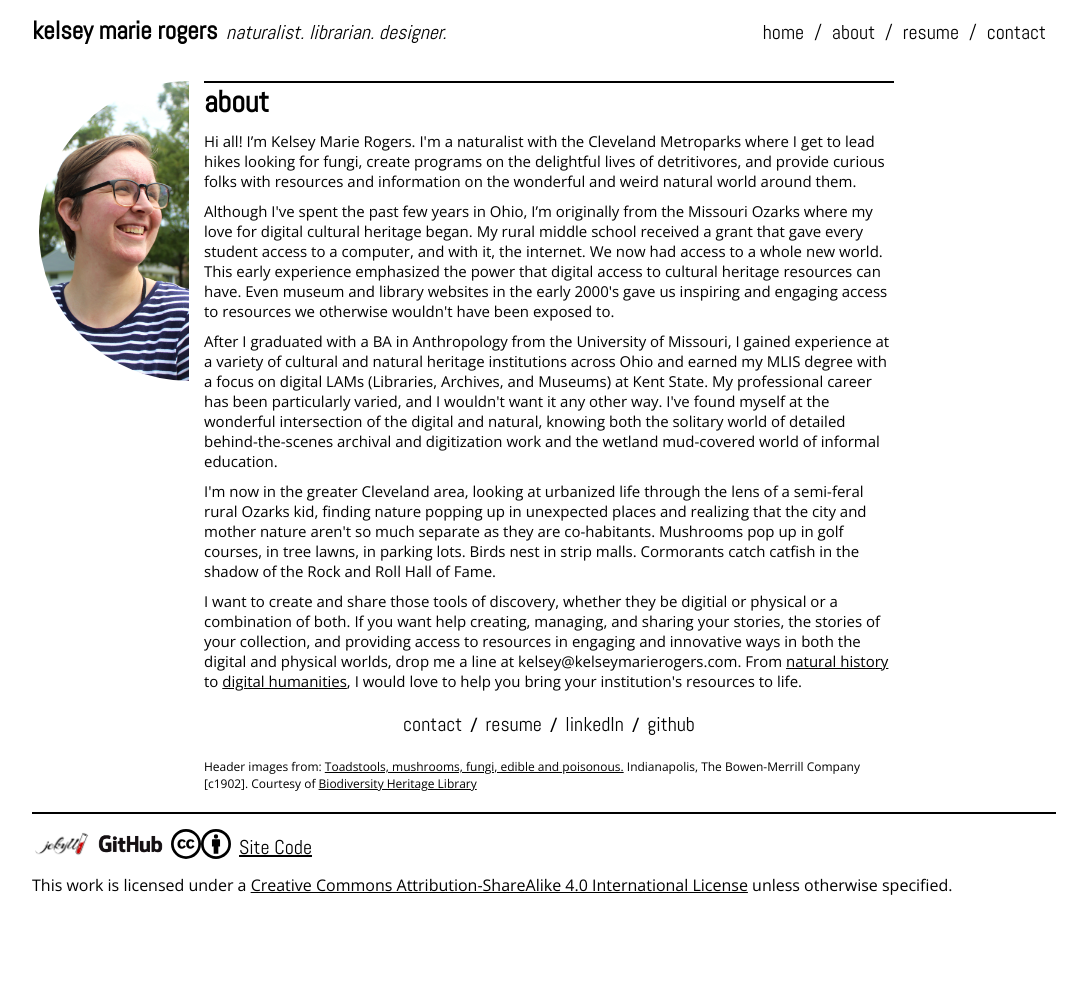
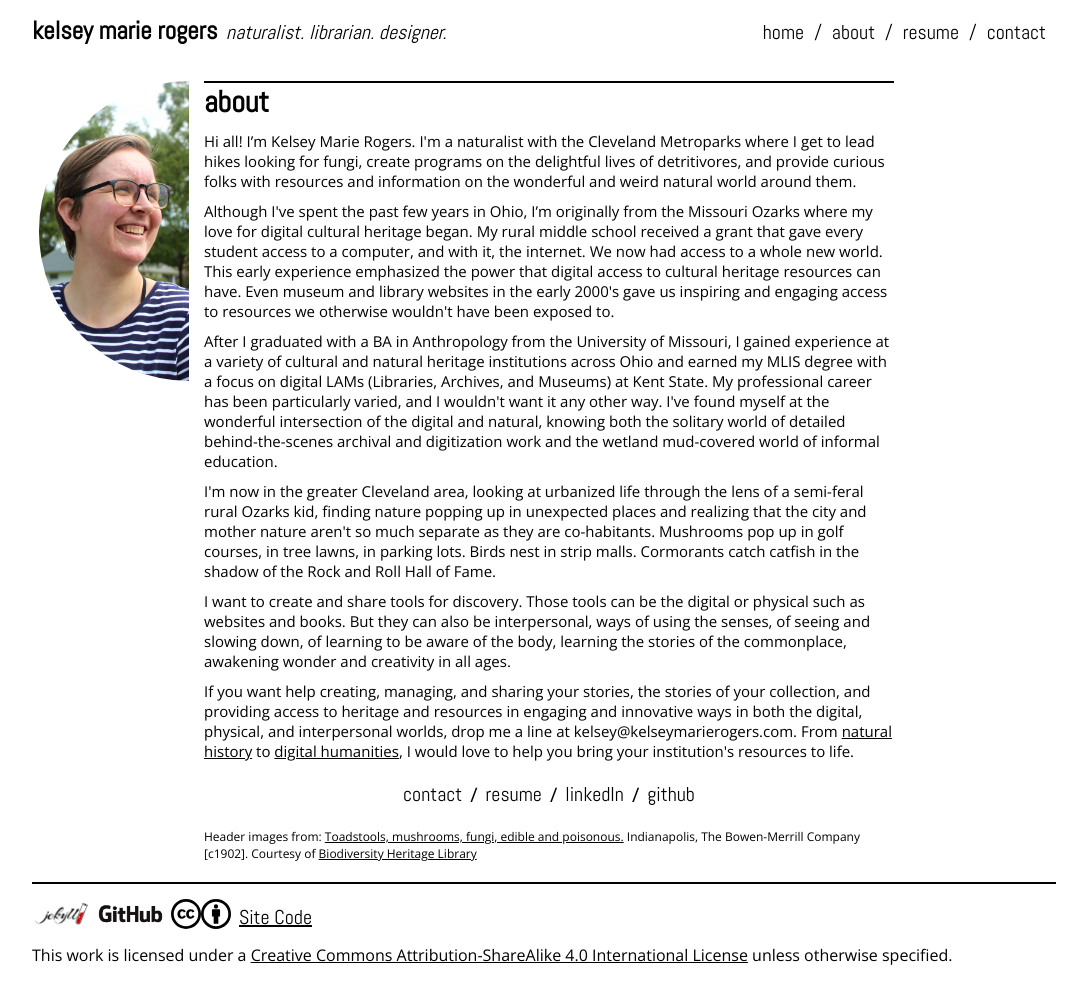
Before and after one commit to krogersst/krogersst.github.io, a Jekyll site: the page built from about.html, in a window 1280 px wide. Shown: the whole page, without its empty margins (96-1183 px from the left). Built offline with Jekyll 4.4.1, drawn with Linux system fonts in a browser that asks for light colours; nearby versions of some CDN libraries; before the commit the page ends 926 px from its top, so only the background shows below that.

Commit message:
September 2022 Update

```diff
--- a/_sass/kmr/_home.scss
+++ b/_sass/kmr/_home.scss
@@ -169,9 +169,9 @@
 
 #nature-cat {
   .cat-pic {
-    background-image: url("assets/images/kelsey_nets.png");
+    background-image: url("assets/images/kelsey_hike.png");
     background-size: 400px;
-    background-position: right;
+    background-position: left;
   }
 }
 
@@ -253,7 +253,7 @@
 
 .col-mini-flex {flex-direction: column;}
 
-#cat-stem, #cat-ohio, #cat-hike, #cat-mlis, #cat-hist, #cat-gen, #cat-gen-work, #cat-lambs, #cat-vis, #cat-toad {flex: 1;}
+#cat-stem, #cat-ohio, #cat-hike, #cat-mlis, #cat-hist, #cat-gen, #cat-gen-work, #cat-lambs, #cat-vis, #cat-toad, #cat-art, #cat-dye {flex: 1;}
 #cat-lambs, #cat-vis, #cat-toad {h3 {text-align: center;}}
 
 .cat-ex {
@@ -391,7 +391,7 @@
   }
 }
 
-#cat-me-chicken, #cat-turt, #cat-mlis-img {
+#cat-me-chicken, #cat-turt, #cat-mlis-img, #cat-fungi, #cat-dyers {
   @media ($desktop) {width: 300px;}
   @media ($tablet) {width: 200px;}
   @media (max-width: 850px) {display: none;}
@@ -407,10 +407,27 @@
 
 #cat-turt {
   min-height: 100%;
-  background-image: url("assets/images/gentleman.jpg");
+  background-image: url("assets/images/slugonmushroom.jpg");
+  background-size: 300px;
+  background-repeat: no-repeat;
+  background-position: bottom;
+}
+
+#cat-fungi {
+  min-height: 100%;
+  background-image:url("assets/images/orangefungi.jpg");
   background-size: 300px;
   background-repeat: no-repeat;
 }
+
+#cat-dyers {
+  min-height: 100%;
+  background-image:url("assets/images/dyerspolypore_largesquare.jpg");
+  background-size: 300px;
+  background-repeat: no-repeat;
+  background-position: center;
+}
+
 
 /**MLIS**/
 
--- a/about.html
+++ b/about.html
@@ -14,7 +14,9 @@
 
 <p>I'm now in the greater Cleveland area, looking at urbanized life through the lens of a semi-feral rural Ozarks kid, finding nature popping up in unexpected places and realizing that the city and mother nature aren't so much separate as they are co-habitants. Mushrooms pop up in golf courses, in tree lawns, in parking lots. Birds nest in strip malls. Cormorants catch catfish in the shadow of the Rock and Roll Hall of Fame.</p>
 
-<p>I want to create and share those tools of discovery, whether they be digitial or physical or a combination of both. If you want help creating, managing, and sharing your stories, the stories of your collection, and providing access to resources in engaging and innovative ways in both the digital and physical worlds, drop me a line at kelsey@kelseymarierogers.com. From <a href="{{ site.baseurl }}/mlis/spadefoot/home">natural history</a> to <a href="http://visualizingabolition.org">digital humanities</a>, I would love to help you bring your institution's resources to life.</p>
+<p>I want to create and share tools for discovery. Those tools can be the digital or physical such as websites and books. But they can also be interpersonal, ways of using the senses, of seeing and slowing down, of learning to be aware of the body, learning the stories of the commonplace, awakening wonder and creativity in all ages.</p>
+
+<p>If you want help creating, managing, and sharing your stories, the stories of your collection, and providing access to heritage and resources in engaging and innovative ways in both the digital, physical, and interpersonal worlds, drop me a line at kelsey@kelseymarierogers.com. From <a href="{{ site.baseurl }}/mlis/spadefoot/home">natural history</a> to <a href="http://visualizingabolition.org">digital humanities</a>, I would love to help you bring your institution's resources to life.</p>
 
 <div id="about-links" class="spadefoot-header">
 <div class="spadefoot-links">
```
Also changed, not shown: _layouts/home.html (+13 -36 lines), resume.md (+15 -6 lines), assets/images/kelsey_hike.png (added), 3 other files.
